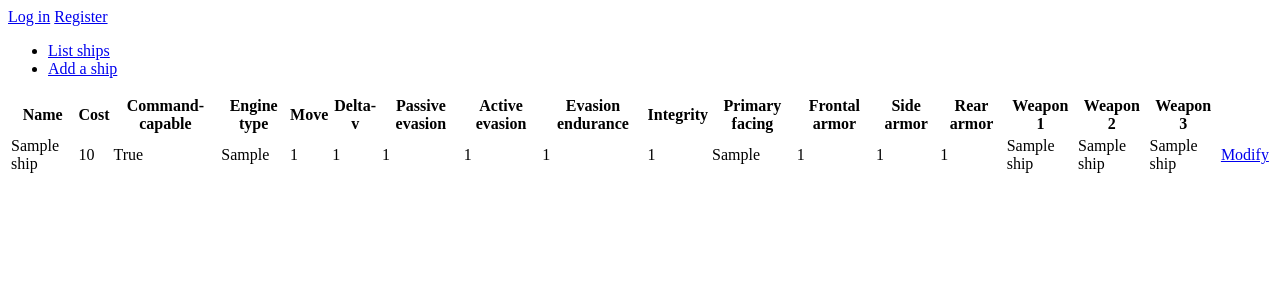
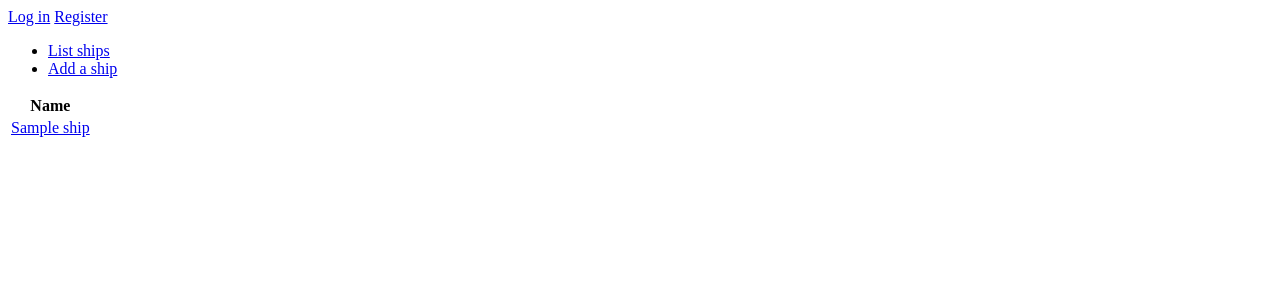
Before and after one commit to elucca/FleetReport, a Flask app: page /ships/ in a window 1280 px wide. Shown: the top 300 px of the page. Run offline with Flask 2, Linux system fonts and the light colour scheme; tables that the repository leaves empty hold one stand-in row (values such as "Sample post").

Commit message:
Change list to only show ship name & link to a ship info page

```diff
--- a/application/ships/views.py
+++ b/application/ships/views.py
@@ -28,6 +28,11 @@ def ships_update_form(ship_id):
 def ships_index():
     return render_template("ships/list.html", ships = Ship.query.all())
 
+# Page for showing detailed information of selected ships
+@app.route("/ships/<ship_id>/", methods=["GET"])
+def ships_info(ship_id):
+    return render_template("ships/shipinfo.html", ship = Ship.query.get(ship_id))
+
 # Adds a new ship to database
 @app.route("/ships/", methods=["POST"])
 @login_required
@@ -52,7 +57,7 @@ def ships_create():
 
 # Updates a ship with given primary key
 # It updates everything regardless of it it was changed, but this shouldn't be an issue
-@app.route("/ships/<ship_id>/", methods=["POST"])
+@app.route("/ships/update/<ship_id>/", methods=["POST"])
 @login_required
 def ships_update(ship_id):
     form = ShipCreateForm(request.form)
--- a/application/templates/ships/list.html
+++ b/application/templates/ships/list.html
@@ -4,45 +4,11 @@
   <table>
     <tr>
       <th>Name</th>
-      <th>Cost</th>
-      <th>Command-capable</th>
-      <th>Engine type</th>
-      <th>Move</th>
-      <th>Delta-v</th>
-      <th>Passive evasion</th>
-      <th>Active evasion</th>
-      <th>Evasion endurance</th>
-      <th>Integrity</th>
-      <th>Primary facing</th>
-      <th>Frontal armor</th>
-      <th>Side armor</th>
-      <th>Rear armor</th>
-      <th>Weapon 1</th>
-      <th>Weapon 2</th>
-      <th>Weapon 3</th>
-      <th></th>
     </tr>
     {% for ship in ships %}
     <tr>
-        <td>{{ ship.name }}</td>
-        <td>{{ ship.cost }}</td>
-        <td>{{ ship.command_capable }}</td>
-        <td>{{ ship.propulsion_type }}</td>
-        <td>{{ ship.move }}</td>
-        <td>{{ ship.delta_v }}</td>
-        <td>{{ ship.evasion_passive }}</td>
-        <td>{{ ship.evasion_active }}</td>
-        <td>{{ ship.evasion_endurance }}</td>
-        <td>{{ ship.integrity }}</td>
-        <td>{{ ship.primary_facing }}</td>
-        <td>{{ ship.armor_front }}</td>
-        <td>{{ ship.armor_sides }}</td>
-        <td>{{ ship.armor_back }}</td>
-        <td>{{ ship.weapon1_name }}</td>
-        <td>{{ ship.weapon2_name }}</td>
-        <td>{{ ship.weapon3_name }}</td>
-        <!-- Link to update a ship. -->
-        <td><a href="{{ url_for('ships_update_form', ship_id=ship.id) }}">Modify</a></td>
+      <!-- Link to ship info page. -->
+      <td><a href="{{ url_for('ships_info', ship_id=ship.id) }}">{{ ship.name }}</a></td>
     </tr>
     {% endfor %}
   </table>
```
Also changed, not shown: application/templates/ships/shipinfo.html (added, +47 -0 lines).
